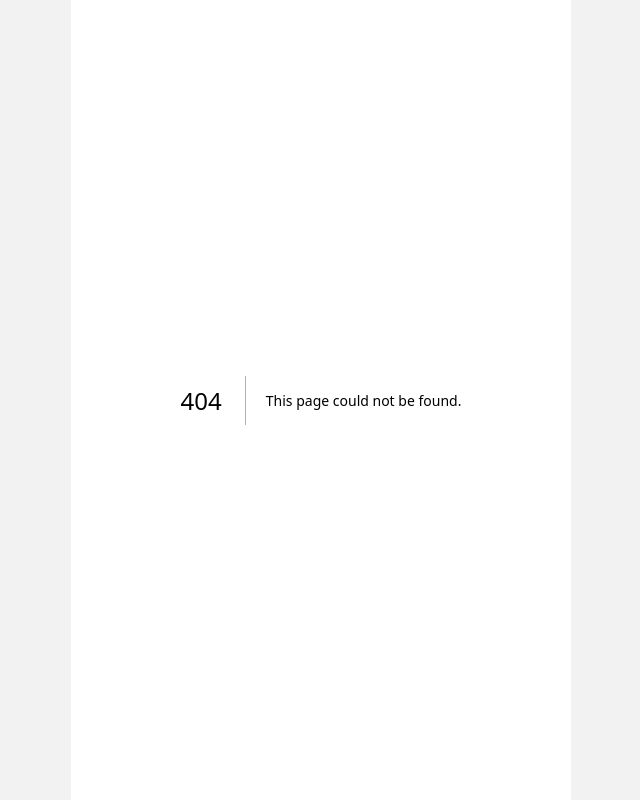
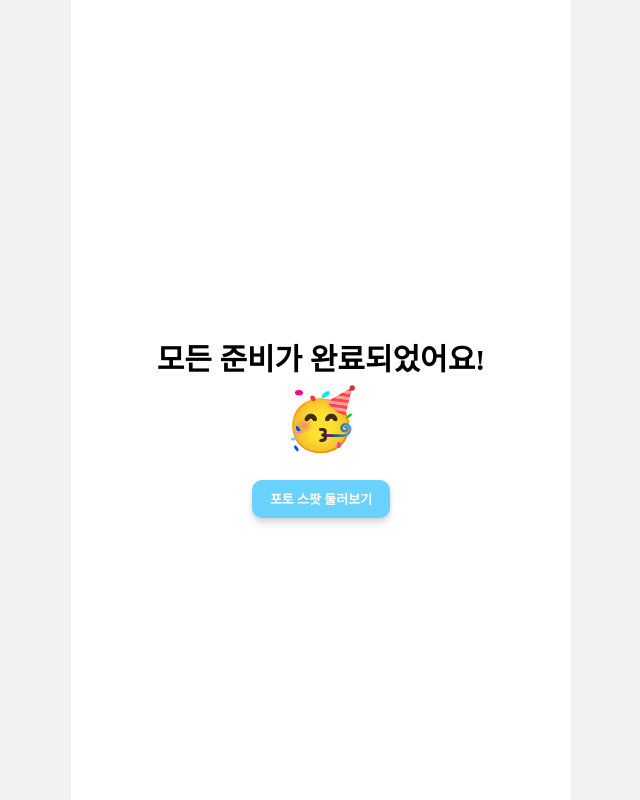
Before and after one commit to UMC-HACKATHON-SPOTTERZ/front, a Next.js app: page /sign_complete in a window 1280 px wide. Before the commit this address had no page. Shown: the whole page, without its empty margins (319-959 px from the left). Built offline with nearby package versions, Linux system fonts and the light colour scheme; what react-naver-maps would draw is missing.

Commit message:
feat: like auth

```diff
--- a/src/components/common/NaverMap/index.jsx
+++ b/src/components/common/NaverMap/index.jsx
@@ -105,7 +105,7 @@ const MyMap = ({ route, setRoute, destination, setDistance }) => {
 
   const FindRoutes = async (destination) => {
     /* 경도,위도순 */
-    const getRoutes = await axios.get("/api/findRoute", {
+    const getRoutes = await axios.get("/api/FindRoute", {
       params: { start: `${currentPosition[0]},${currentPosition[1]}`, goal: destination.goal },
     });
 
--- /dev/null
+++ b/src/pages/api/spots/like.js
@@ -0,0 +1,25 @@
+// 예시로 사용할 임시 데이터베이스
+let likes = [];
+
+// POST 요청 처리 함수
+export default function handler(req, res) {
+
+    console.log(req.body.userId)
+    const { userId, spotId } = req.body;
+
+    // 이미 좋아요 했는지 확인
+    const existingLike = likes.find(like => like.userId === userId && like.spotId === spotId);
+    if (existingLike) {
+      return res.status(400).json({ message: '이미 좋아요를 눌렀습니다.' });
+    }
+
+    // 좋아요 추가
+    likes.push({ userId, spotId });
+
+    // 현재 좋아요 수 반환 (임의의 방법으로)
+    const likeCount = likes.filter(like => like.spotId === spotId).length;
+
+    // 클라이언트에 응답
+    return res.status(200).json({ message: '좋아요가 추가되었습니다.', likeCount });
+
+}
--- a/src/pages/index.js
+++ b/src/pages/index.js
@@ -20,7 +20,7 @@ export default function Home() {
         <Button link='/'>내 주변 포토스팟 찾기</Button>
         <Button link='/my-page'>마이페이지</Button>
         <LinkWrapper>
-          <Link href='/'>로그인</Link>/<Link href='/'>회원가입</Link>
+          <Link href='/login'>로그인</Link>/<Link href='/sign_up'>회원가입</Link>
         </LinkWrapper>
       </Wrapper>
     </>
--- a/src/pages/login/index.jsx
+++ b/src/pages/login/index.jsx
@@ -123,7 +123,7 @@ export default function Login() {
   return (
     <LoginContainer>
       <SubHeader>인생샷 명소, 제일 쉽게 찾는 법</SubHeader>
-      <Header>spotters</Header>
+      <Header>spotterz</Header>
       <Form onSubmit={handleSubmit}>
         <FormItem>
           <Input
@@ -151,7 +151,7 @@ export default function Login() {
         </FormItem>
         <Button type="submit">로그인</Button>
       </Form>
-      <Registerlink href={"/signup"}>회원가입 하기</Registerlink>
+      <Registerlink href={"/sign_up"}>회원가입 하기</Registerlink>
       <SocialLogin>
         <SocialButton $bgColor="#FFE812">
           <Image src="/icons/kakaotalk.png" alt="카카오" width={24} height={24} />
--- /dev/null
+++ b/src/pages/sign_complete/index.jsx
@@ -0,0 +1,57 @@
+import styled from 'styled-components';
+
+export const RegisterContainer = styled.div`
+  height: 852px;
+  display: flex;
+  flex-direction: column;
+  justify-content: center;
+  align-items: center; /* 중앙 정렬을 위해 추가 */
+  padding: 0px 50px;
+  gap: 5px;
+  text-align: center; /* 내부 인라인 요소들 가운데 정렬을 위해 추가 */
+`;
+
+export const Header = styled.h1`
+  font-family: "SUIT Variable";
+  font-size: 30px;
+  font-style: normal;
+  font-weight: 800;
+  line-height: normal;
+`;
+
+export const Imoticon = styled.div`
+  font-size: 60px;
+  font-style: normal;
+  font-weight: 800;
+  line-height: normal;
+`;
+
+export const Button = styled.a`
+  display: inline-flex; /* inline-flex로 변경 */
+  align-items: center;
+  justify-content: center;
+  font-size: 13px;
+  font-style: normal;
+  font-weight: 800;
+  line-height: normal;
+  color: white;
+  border: none;
+  width: 138px;
+  height: 38px;
+  border-radius: 10px;
+  background: rgb(105, 210, 255);
+  box-shadow: 0px 7px 7px 0px rgba(0, 0, 0, 0.09), 0px 2px 4px 0px rgba(0, 0, 0, 0.10);
+  text-align: center;
+  text-decoration: none;
+  margin-top: 20px;
+`;
+
+export default function signup_complete() {
+  return (
+    <RegisterContainer>
+      <Header>모든 준비가 완료되었어요!</Header>
+      <Imoticon>🥳</Imoticon>
+      <Button href={'/SpotList'}>포토 스팟 둘러보기</Button>
+    </RegisterContainer>
+  );
+}
```
Also changed, not shown: src/api/getSignup.js (added, +40 -0 lines), src/components/common/PhotoSpotDetail/index.jsx (+48 -13 lines), src/data/users.js (added, +14 -0 lines), src/pages/SpotList/index.jsx (+13 -1 lines), src/pages/api/signup.js (line endings or trailing spaces).
